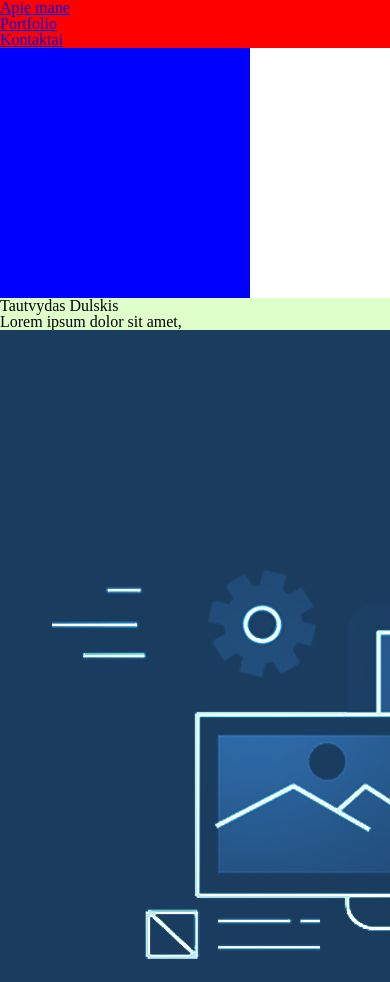
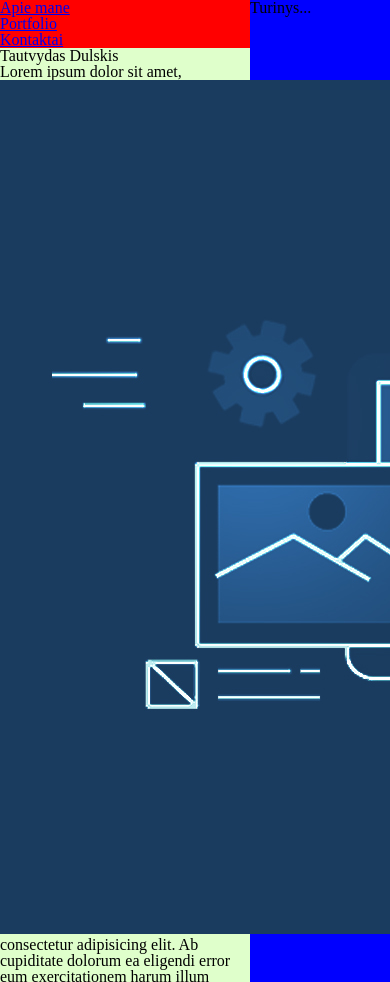
Before and after one commit to kaunas-coding-school/KSC22V, a plain HTML site: page index.html in a window 390 px wide. Shown: the top 982 px of the page. Drawn offline with Linux system fonts and the light colour scheme.

Commit message:
Ketvirta paskaita

```diff
--- a/css/layout.css
+++ b/css/layout.css
@@ -1,14 +1,36 @@
 header{
     background-color: red;
+    grid-area: h;
 }
 aside {
     background-color: blue;
-    width: 250px;
-    height: 250px;
+    /*width: 250px;*/
+    /*height: 250px;*/
+    grid-area: a;
 }
 main {
     background-color: rgba(166, 255, 112, 0.36);
+    grid-area: m;
 }
 footer {
     background-color: coral;
+    grid-area: f;
 }
+
+#grid {
+    display: grid;
+    grid-template-areas:
+        'h h'
+        'a m'
+        'f f';
+    grid-template-columns: 250px auto;
+}
+
+@media screen and (max-width: 992px){
+    #grid {
+        grid-template-areas:
+                'h a'
+                'm a'
+                'f a';
+    }
+}
--- /dev/null
+++ b/css/lenta.css
@@ -0,0 +1,25 @@
+div{
+    width: 100px;
+    height: 100px;
+    display: flex;
+    justify-content: center;
+    text-align: center;
+    border: 1px solid #ff02e7;
+    float: left;
+}
+
+div:nth-of-type(5n+0){
+    float: none;
+}
+.juoda{
+    background-color: darkgray;
+}
+.melyna{
+    background-color: blue;
+}
+.zalia{
+    background-color: green;
+}
+.raudona{
+    background-color: red;
+}
--- a/index.html
+++ b/index.html
@@ -8,6 +8,7 @@
 </head>
 <body>
 
+<div id="grid">
     <header>
         <ul>
             <li><a href="/">Apie mane</a></li>
@@ -15,7 +16,7 @@
             <li><a href="/kontaktai.html">Kontaktai</a></li>
         </ul>
     </header>
-<aside></aside>
+    <aside>Turinys...</aside>
     <main>
         <h1>Tautvydas Dulskis</h1>
         Lorem ipsum dolor sit amet,<img src="/img/web2.jpg" alt="img 1"> consectetur adipisicing elit. Ab cupiditate dolorum ea eligendi error eum exercitationem harum illum impedit ipsam iure laudantium maxime non officia quam unde ut vero, voluptates!
@@ -27,6 +28,7 @@
         </picture>
     </main>
     <footer>Visos teisės saugomos &copy;2019</footer>
+</div>
 
 </body>
 </html>
```
Also changed, not shown: lenta.html (added, +35 -0 lines), 1 other file. Lines whose indentation alone changed are shown as unchanged.
